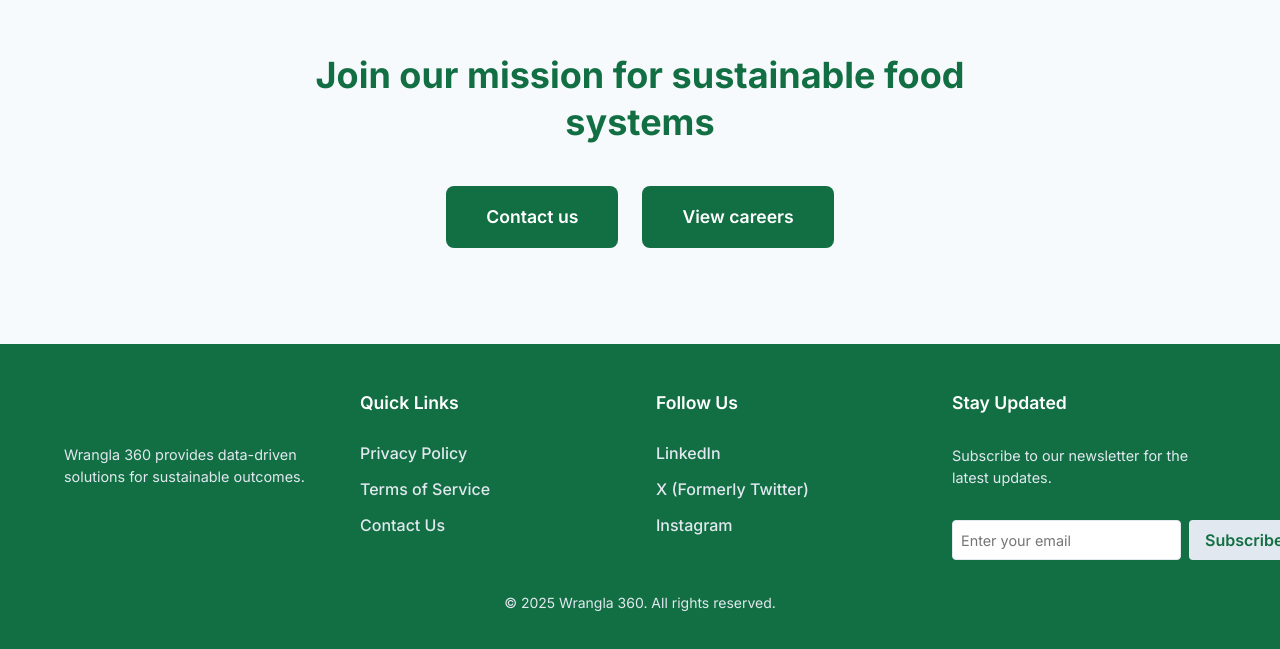
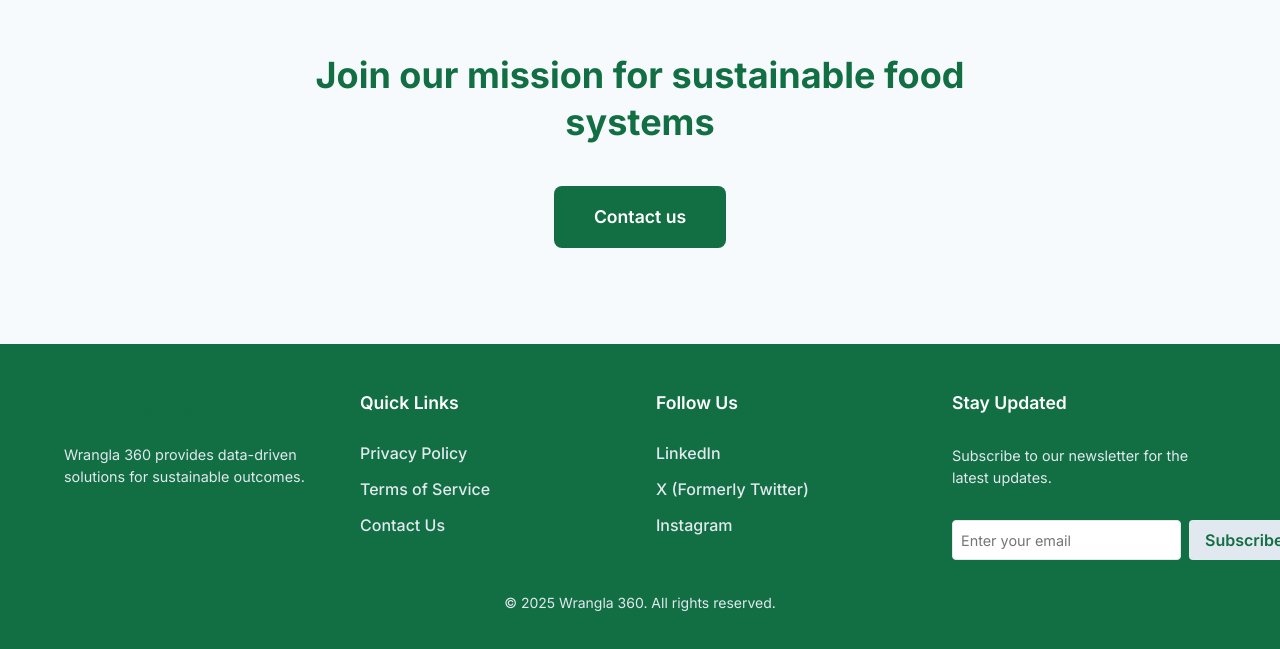
Before and after one commit to rmiyoyo/wrangla360, a Next.js app: page /team in a window 1280 px wide. Shown: the part 2167-2816 px from the top of the page. Built offline with nearby package versions, Linux system fonts and the light colour scheme.

Commit message:
Update team

```diff
--- a/src/app/team/page.tsx
+++ b/src/app/team/page.tsx
@@ -132,9 +132,6 @@ export default function Team() {
             <Link href="/contact" className="cta-enhanced-btn primary">
               Contact us
             </Link>
-            <Link href="/careers" className="cta-enhanced-btn primary">
-              View careers
-            </Link>
           </div>
         </div>
       </section>
```
